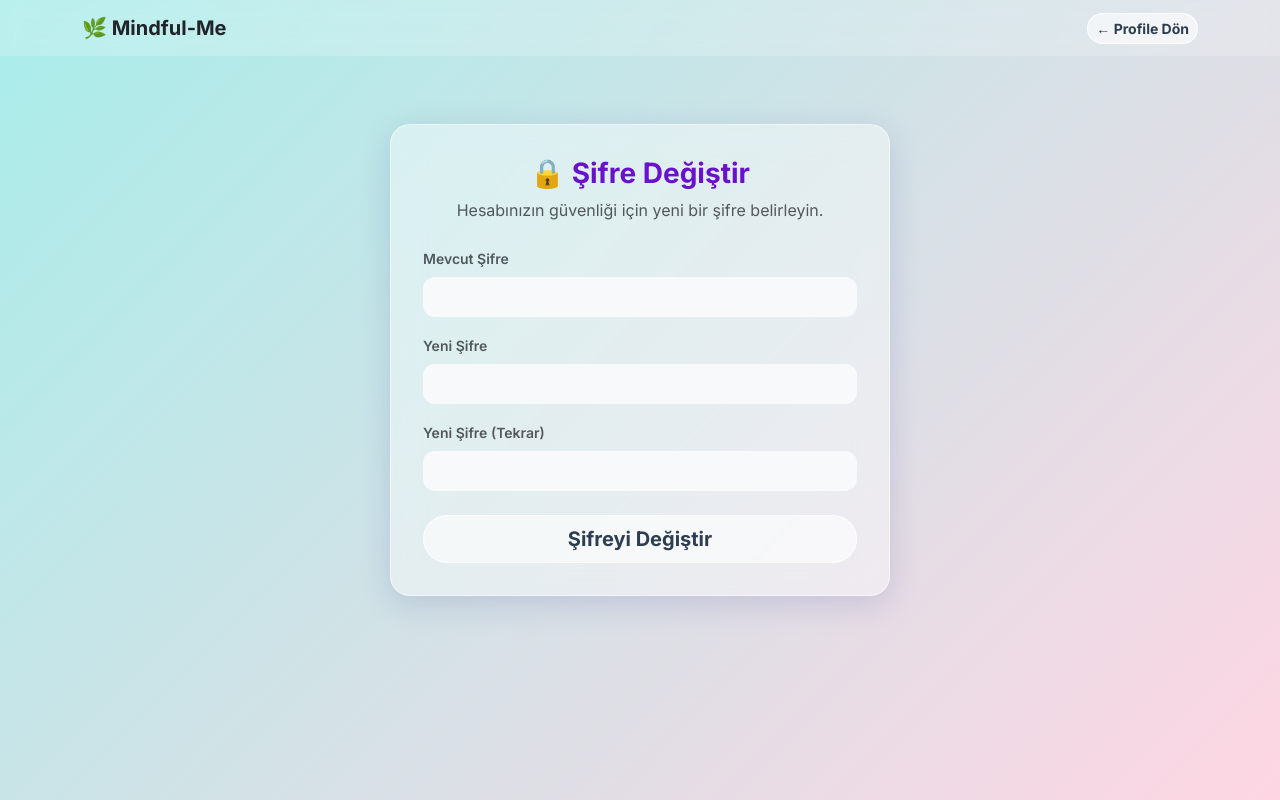
After one commit to zeynaksoy/mindful-me, a Flask app: template app/templates/change_password.html in a window 1280 px wide. The commit adds this page. Run offline with Flask 3, Linux system fonts and the light colour scheme; the template is opened without the code that fills it: values that come from a table or form of the project are taken from there, others are empty; some libraries are stand-ins or nearby versions.

Commit message:
Profil sayfası geliştirmeleri ve kullanıcı yönetimi

```diff
--- a/app/forms.py
+++ b/app/forms.py
@@ -19,10 +19,21 @@ class MoodEntryForm(FlaskForm):
     submit = SubmitField(_l('Kaydet'))
 
 class ProfileForm(FlaskForm):
+    username = StringField(_l('Ad Soyad / Kullanıcı Adı'), validators=[DataRequired()])
+    email = StringField(_l('E-posta'), validators=[DataRequired(), Email()])
     avatar = FileField(_l('Avatar Yükle'), validators=[
         FileAllowed(['jpg', 'jpeg', 'png', 'gif', 'webp'], _l('Sadece resim dosyaları yüklenebilir!'))
     ])
     submit = SubmitField(_l('Profili Güncelle'))
+
+class ChangePasswordForm(FlaskForm):
+    old_password = PasswordField(_l('Mevcut Şifre'), validators=[DataRequired()])
+    new_password = PasswordField(_l('Yeni Şifre'), validators=[DataRequired()])
+    confirm_password = PasswordField(_l('Yeni Şifre (Tekrar)'), validators=[
+        DataRequired(),
+        EqualTo('new_password', message=_l('Şifreler eşleşmiyor.'))
+    ])
+    submit = SubmitField(_l('Şifreyi Değiştir'))
 
 class ForgotPasswordForm(FlaskForm):
     email = StringField(_l('E-posta'), validators=[DataRequired(), Email(message=_l('Geçerli bir e-posta adresi giriniz.'))])
--- a/app/routes.py
+++ b/app/routes.py
@@ -3,7 +3,7 @@ import os
 from datetime import datetime, timedelta
 from flask import Blueprint, render_template, redirect, url_for, flash, request, jsonify, session, current_app
 from werkzeug.utils import secure_filename
-from app.forms import MoodEntryForm, ProfileForm, ForgotPasswordForm, ResetPasswordForm
+from app.forms import MoodEntryForm, ProfileForm, ForgotPasswordForm, ResetPasswordForm, ChangePasswordForm
 from app.models import MoodEntry, User
 from app import db, mail
 from flask_mail import Message
@@ -289,6 +289,8 @@ def profile():
 
     form = ProfileForm()
     if form.validate_on_submit():
+        user.username = form.username.data
+        user.email = form.email.data
         file = form.avatar.data
         if file:
             filename  = secure_filename(file.filename)
@@ -298,9 +300,12 @@ def profile():
             os.makedirs(AVATARS_DIR, exist_ok=True)
             file.save(os.path.join(AVATARS_DIR, save_name))
             user.avatar_file = save_name
-            db.session.commit()
-            flash(_('Avatar başarıyla güncellendi! 🎉'), 'success')
+        db.session.commit()
+        flash(_('Profil başarıyla güncellendi! 🎉'), 'success')
         return redirect(url_for('main.profile'))
+    elif request.method == 'GET':
+        form.username.data = user.username
+        form.email.data = user.email
 
     # İstatistikler
     total_entries  = MoodEntry.query.count()
@@ -315,6 +320,23 @@ def profile():
     return render_template('profile.html', user=user, form=form,
                            total_entries=total_entries, mood_counts=mood_counts,
                            best_mood=best_mood, avatar_url=avatar_url)
+
+@main.route('/change_password', methods=['GET', 'POST'])
+def change_password():
+    user = User.query.first()
+    if not user:
+        return redirect(url_for('main.index'))
+    form = ChangePasswordForm()
+    if form.validate_on_submit():
+        # Check if password_hash is set (default user might not have one)
+        if not user.password_hash or user.check_password(form.old_password.data):
+            user.set_password(form.new_password.data)
+            db.session.commit()
+            flash(_('Şifreniz başarıyla değiştirildi!'), 'success')
+            return redirect(url_for('main.profile'))
+        else:
+            flash(_('Mevcut şifreniz yanlış.'), 'danger')
+    return render_template('change_password.html', form=form)
 
 @main.route('/set_language/<language>')
 def set_language(language):
--- /dev/null
+++ b/app/templates/change_password.html
@@ -0,0 +1,107 @@
+<!DOCTYPE html>
+<html lang="tr">
+<head>
+    <meta charset="UTF-8">
+    <meta name="viewport" content="width=device-width, initial-scale=1.0">
+    <title>Mindful-Me | {{ _('Şifre Değiştir') }}</title>
+    <link href="https://cdn.jsdelivr.net/npm/bootstrap@5.3.2/dist/css/bootstrap.min.css" rel="stylesheet">
+    <link href="https://fonts.googleapis.com/css2?family=Inter:wght@300;400;600;700&display=swap" rel="stylesheet">
+    <style>
+        body {
+            background: linear-gradient(135deg, #a8edea 0%, #fed6e3 100%);
+            font-family: 'Inter', sans-serif;
+            min-height: 100vh;
+            color: #2c3e50;
+        }
+        .glass-card {
+            background: rgba(255, 255, 255, 0.4);
+            backdrop-filter: blur(15px);
+            -webkit-backdrop-filter: blur(15px);
+            border: 1px solid rgba(255, 255, 255, 0.5);
+            border-radius: 20px;
+            box-shadow: 0 8px 32px rgba(31, 38, 135, 0.15);
+            padding: 2rem;
+        }
+        .btn-glass {
+            background: rgba(255,255,255,0.6);
+            border: 1px solid rgba(255,255,255,0.8);
+            color: #2c3e50;
+            font-weight: bold;
+            border-radius: 50px;
+            transition: all 0.3s;
+        }
+        .btn-glass:hover {
+            background: rgba(255,255,255,0.9);
+            transform: translateY(-2px);
+        }
+        .alert-glass {
+            background: rgba(46,204,113,0.2);
+            border: 1px solid rgba(46,204,113,0.5);
+            border-radius: 14px;
+            backdrop-filter: blur(10px);
+        }
+    </style>
+</head>
+<body>
+    <nav class="navbar navbar-expand-lg navbar-light mb-4"
+         style="background: rgba(255,255,255,0.2); backdrop-filter: blur(10px);">
+        <div class="container">
+            <a class="navbar-brand fw-bold text-dark" href="{{ url_for('main.index') }}">🌿 Mindful-Me</a>
+            <div class="ms-auto d-flex align-items-center gap-3">
+                <a href="{{ url_for('main.profile') }}" class="btn btn-glass btn-sm">{{ _('← Profile Dön') }}</a>
+            </div>
+        </div>
+    </nav>
+
+    <div class="container d-flex justify-content-center align-items-center" style="min-height: 70vh;">
+        <div class="glass-card" style="max-width: 500px; width: 100%;">
+            <div class="text-center mb-4">
+                <h3 class="fw-bold" style="color: #6a11cb;">🔒 {{ _('Şifre Değiştir') }}</h3>
+                <p class="text-muted">{{ _('Hesabınızın güvenliği için yeni bir şifre belirleyin.') }}</p>
+            </div>
+
+            {% with messages = get_flashed_messages(with_categories=true) %}
+                {% if messages %}
+                    {% for category, message in messages %}
+                    <div class="alert alert-glass mb-3" role="alert" style="{% if category == 'danger' %}background:rgba(255,107,129,0.2);border-color:rgba(255,107,129,0.5);{% endif %}">
+                        {{ message }}
+                    </div>
+                    {% endfor %}
+                {% endif %}
+            {% endwith %}
+
+            <form method="POST">
+                {{ form.hidden_tag() }}
+
+                <div class="mb-3">
+                    {{ form.old_password.label(class_="form-label fw-semibold text-muted small") }}
+                    {{ form.old_password(class_="form-control bg-light border-0 py-2", style="border-radius:12px;") }}
+                    {% for error in form.old_password.errors %}
+                    <div class="text-danger small mt-1">⚠️ {{ error }}</div>
+                    {% endfor %}
+                </div>
+
+                <div class="mb-3">
+                    {{ form.new_password.label(class_="form-label fw-semibold text-muted small") }}
+                    {{ form.new_password(class_="form-control bg-light border-0 py-2", style="border-radius:12px;") }}
+                    {% for error in form.new_password.errors %}
+                    <div class="text-danger small mt-1">⚠️ {{ error }}</div>
+                    {% endfor %}
+                </div>
+
+                <div class="mb-4">
+                    {{ form.confirm_password.label(class_="form-label fw-semibold text-muted small") }}
+                    {{ form.confirm_password(class_="form-control bg-light border-0 py-2", style="border-radius:12px;") }}
+                    {% for error in form.confirm_password.errors %}
+                    <div class="text-danger small mt-1">⚠️ {{ error }}</div>
+                    {% endfor %}
+                </div>
+
+                <div class="d-grid">
+                    {{ form.submit(class_="btn btn-glass btn-lg") }}
+                </div>
+            </form>
+        </div>
+    </div>
+</body>
+</html>
```
Also changed, not shown: app/templates/profile.html (+22 -4 lines).
